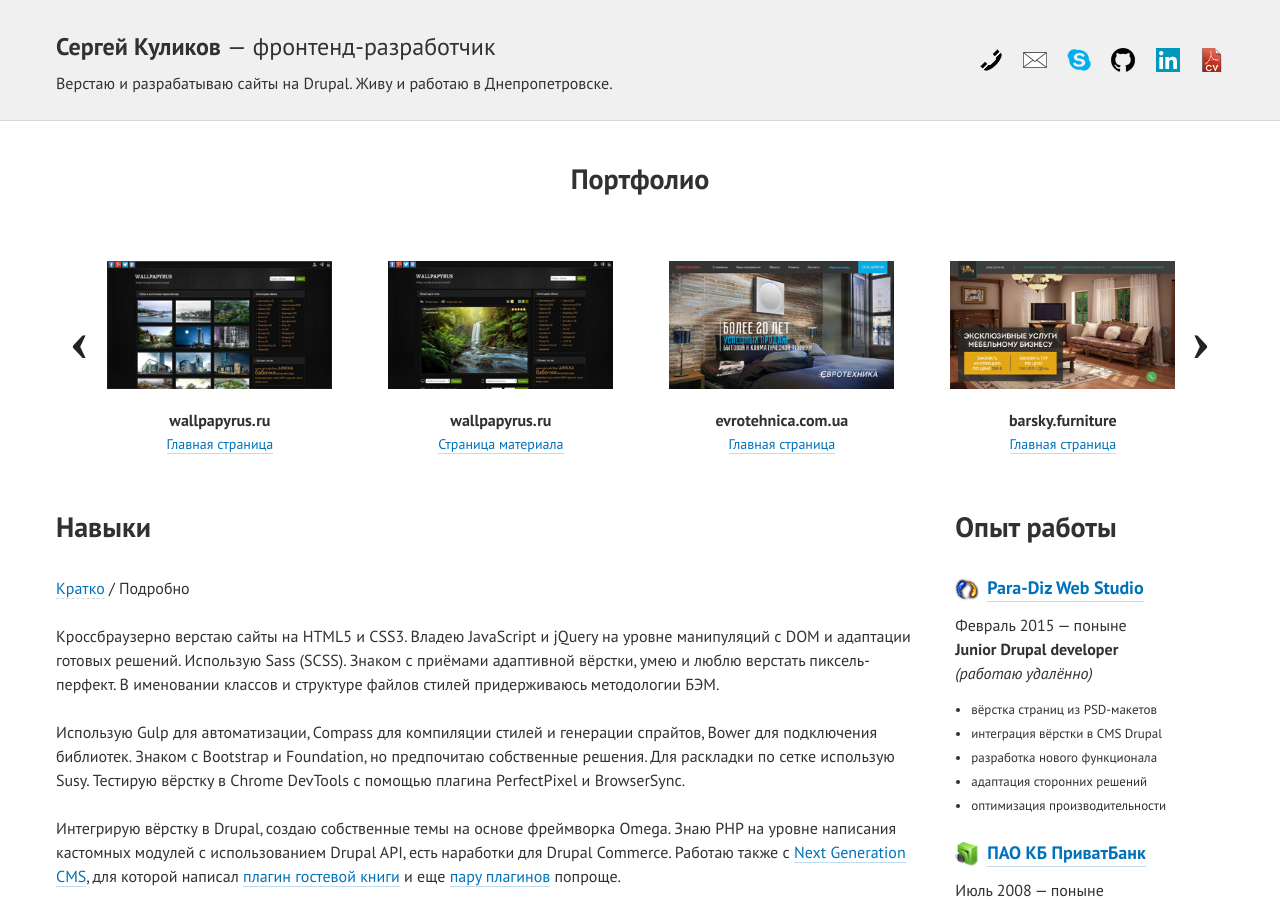
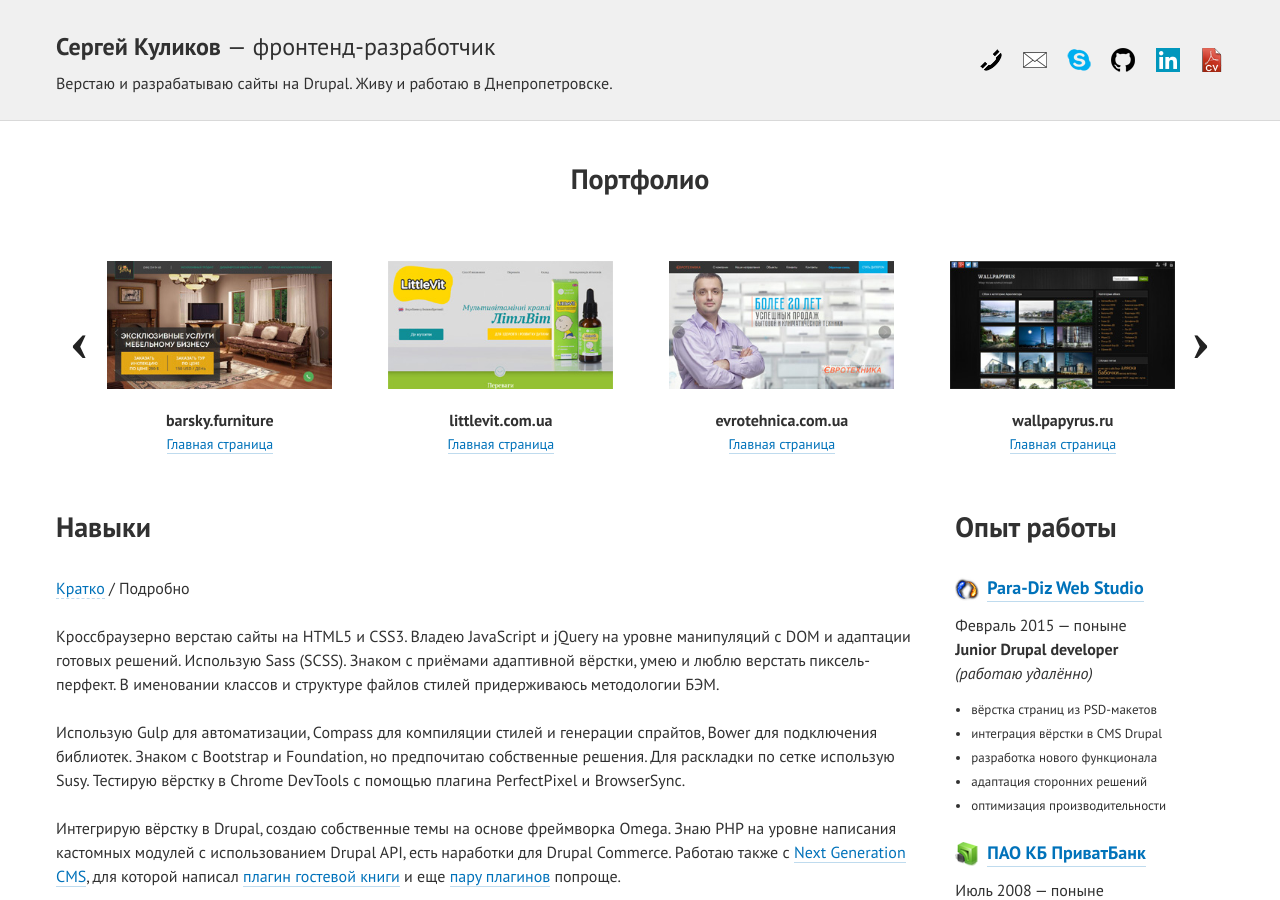
Before and after one commit to web-padawan/web-padawan.github.io, a Jekyll site: the page built from index.html, in a window 1280 px wide and 900 px high. Built offline with Jekyll 4.4.1, drawn with Linux system fonts in a browser that asks for light colours.

Commit message:
[mod] portfolio: add new item, change items order, replace screenshot

```diff
--- a/_includes/portfolio.html
+++ b/_includes/portfolio.html
@@ -3,6 +3,36 @@
     <h2 class="portfolio__title">Портфолио</h2>
 
     <div class="portfolio-cards">
+
+      <div class="portfolio-card">
+        <div class="portfolio-card__thumb">
+          <a href="http://barsky.furniture" target="_blank">
+            <img src="/assets/images/portfolio/barsky_frontpage.jpg" alt="barsky.furniture: Главная страница" title="barsky.furniture: Главная страница">
+          </a>
+        </div>
+        <div class="portfolio-card__company">barsky.furniture</div>
+        <div class="portfolio-card__title"><a href="http://barsky.furniture" target="_blank">Главная страница</a></div>
+      </div>
+
+      <div class="portfolio-card">
+        <div class="portfolio-card__thumb">
+          <a href="http://littlevit.com.ua" target="_blank">
+            <img src="/assets/images/portfolio/littlevit.jpg" alt="littlevit.com.ua: Главная страница" title="littlevit.com.ua: Главная страница">
+          </a>
+        </div>
+        <div class="portfolio-card__company">littlevit.com.ua</div>
+        <div class="portfolio-card__title"><a href="http://littlevit.com.ua" target="_blank">Главная страница</a></div>
+      </div>
+
+      <div class="portfolio-card">
+        <div class="portfolio-card__thumb">
+          <a href="http://evrotehnica.com.ua" target="_blank">
+            <img src="/assets/images/portfolio/evroteh_front.jpg" alt="evrotehnica.com.ua: Главная страница" title="evrotehnica.com.ua: Главная страница">
+          </a>
+        </div>
+        <div class="portfolio-card__company">evrotehnica.com.ua</div>
+        <div class="portfolio-card__title"><a href="http://evrotehnica.com.ua" target="_blank">Главная страница</a></div>
+      </div>
 
       <div class="portfolio-card">
         <div class="portfolio-card__thumb">
@@ -22,26 +52,6 @@
         </div>
         <div class="portfolio-card__company">wallpapyrus.ru</div>
         <div class="portfolio-card__title"><a href="http://wallpapyrus.ru/node/7" target="_blank">Страница материала</a></div>
-      </div>
-
-      <div class="portfolio-card">
-        <div class="portfolio-card__thumb">
-          <a href="http://evrotehnica.com.ua" target="_blank">
-            <img src="/assets/images/portfolio/evroteh_front.jpg" alt="evrotehnica.com.ua: Главная страница" title="evrotehnica.com.ua: Главная страница">
-          </a>
-        </div>
-        <div class="portfolio-card__company">evrotehnica.com.ua</div>
-        <div class="portfolio-card__title"><a href="http://evrotehnica.com.ua" target="_blank">Главная страница</a></div>
-      </div>
-
-      <div class="portfolio-card">
-        <div class="portfolio-card__thumb">
-          <a href="http://barsky.furniture" target="_blank">
-            <img src="/assets/images/portfolio/barsky_frontpage.jpg" alt="barsky.furniture: Главная страница" title="barsky.furniture: Главная страница">
-          </a>
-        </div>
-        <div class="portfolio-card__company">barsky.furniture</div>
-        <div class="portfolio-card__title"><a href="http://barsky.furniture" target="_blank">Главная страница</a></div>
       </div>
 
       <div class="portfolio-card">
```
Also changed, not shown: assets/images/portfolio/evroteh_front.jpg, assets/images/portfolio/littlevit.jpg (added).
